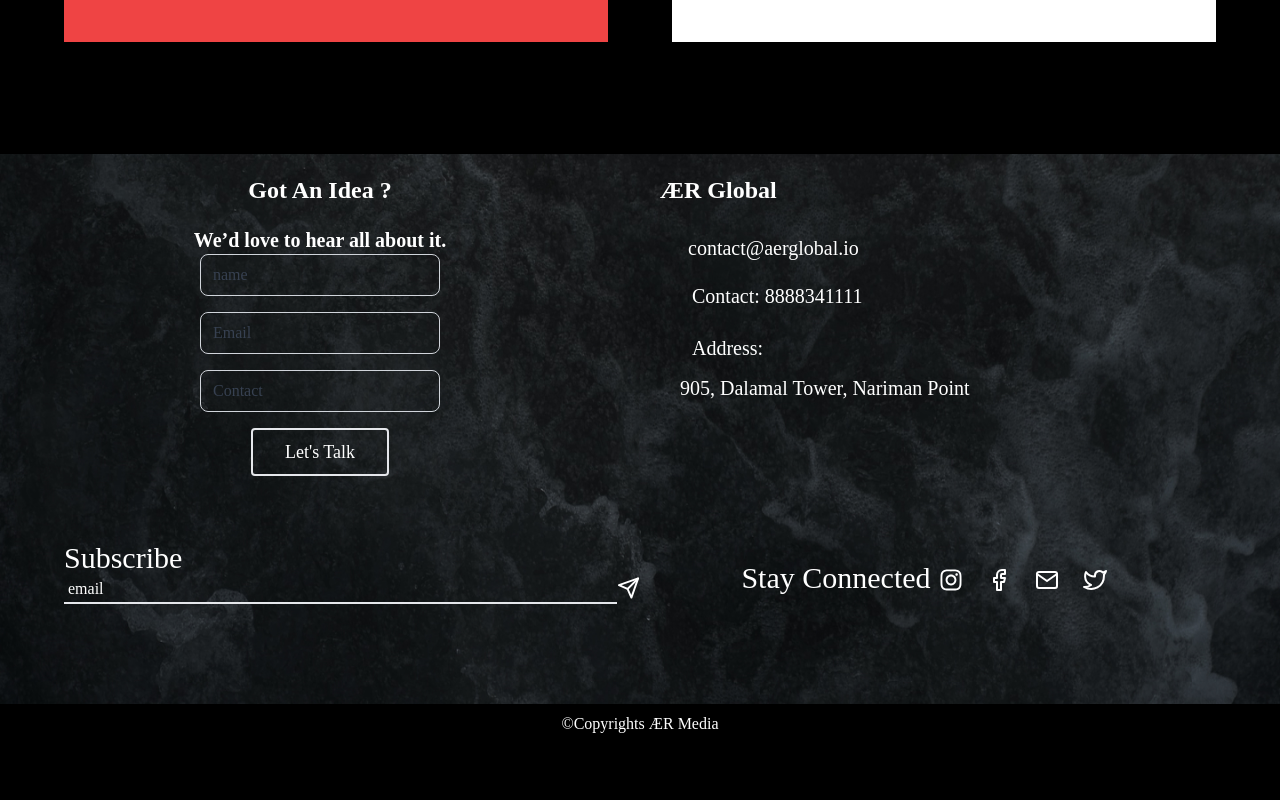
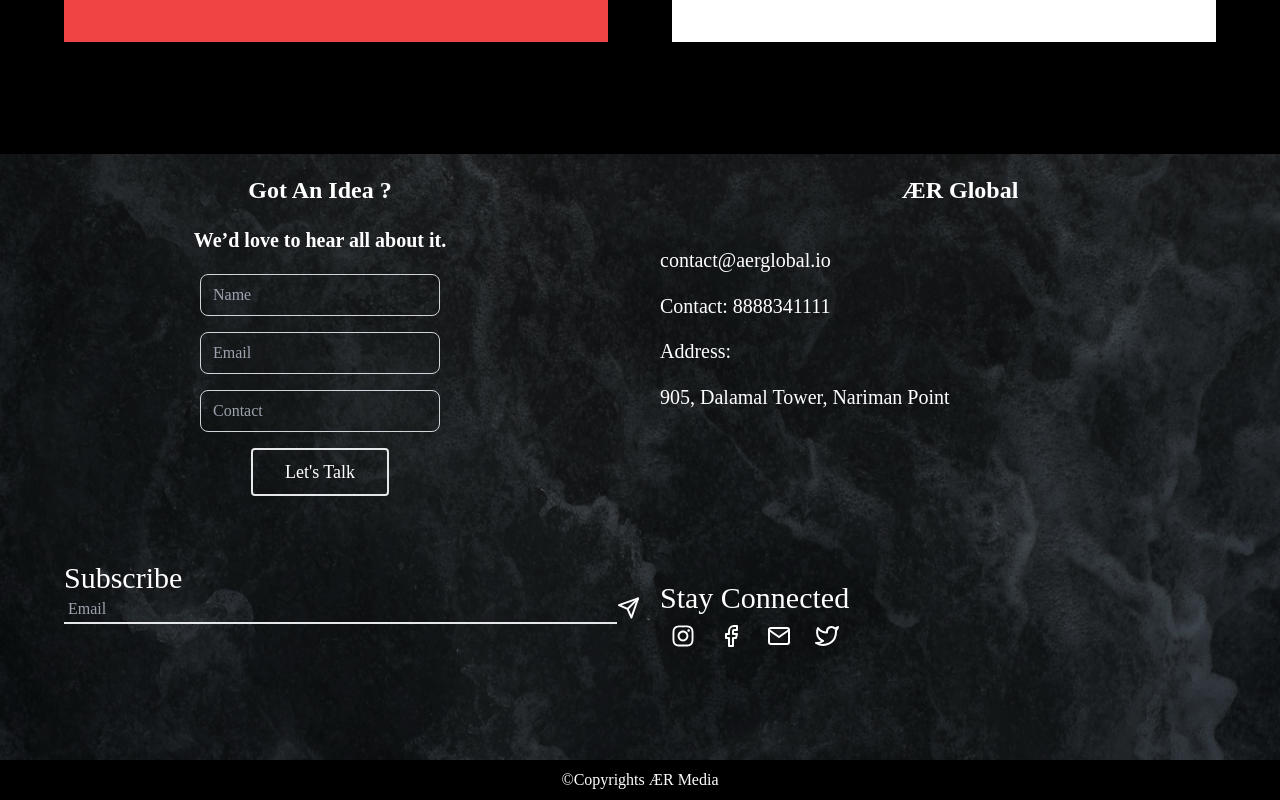
Before and after one commit to Grbmax/global-web, a Next.js app: page / in a window 1280 px wide. Shown: the part 1142-1942 px from the top of the page. Before the commit the page ends 1886 px from the top, so only its background shows below. Built offline with nearby package versions, Linux system fonts and the light colour scheme.

Commit message:
new update

```diff
--- a/components/Footer.tsx
+++ b/components/Footer.tsx
@@ -11,30 +11,40 @@
             <div className={styles.footerbgimg}>
                 <div className="flex flex-wrap">
                     <div className='contact md:w-1/2 lg:w-1/2'>
-                        <div className='flex text-2xl font-extrabold justify-center items-center p-5'>
+                        <div className='flex text-2xl font-extrabold justify-center items-center p-5 '>
                             Got An Idea ?
                         </div>
-                        <div className='flex text-xl font-extrabold justify-center items-center'>
+                        <div className='flex text-xl font-extrabold justify-center items-center pb-5'>
                             We’d love to hear all about it.
                         </div>
                         <div className="lg:w-1/2 md:w-2/3 mx-auto">
                             <div className="flex flex-wrap -m-2">
                                 <div className="p-2 ml-10 mr-10 w-full">
                                     <div className="relative">
-
-                                        <input type="text" id="name" value={"name"} className="w-full bg-transparent rounded-lg border border-gray-300 focus:border-indigo-500 focus:bg-white focus:ring-2 focus:ring-indigo-200 text-base outline-none text-gray-700 py-1 px-3 leading-8 transition-colors duration-200 ease-in-out" />
+                                        <input
+                                        type="text"
+                                        id="name"
+                                        placeholder='Name'
+                                        className="w-full bg-transparent rounded-lg border border-gray-300 focus:border-indigo-500 focus:bg-white focus:ring-2 focus:ring-indigo-200 text-base outline-none text-gray-700 py-1 px-3 leading-8 transition-colors duration-200 ease-in-out" />
                                     </div>
 
                                 </div>
                                 <div className="p-2 ml-10 mr-10 w-full ">
                                     <div className="relative">
-                                        <input type="email" id="email" value={"Email"} className="w-full bg-transparent rounded-lg border border-gray-300 focus:border-indigo-500 focus:bg-white focus:ring-2 focus:ring-indigo-200 text-base outline-none text-gray-700 py-1 px-3 leading-8 transition-colors duration-200 ease-in-out" />
+                                        <input
+                                        type="email"
+                                        id="email"
+                                        placeholder='Email'
+                                        className="w-full bg-transparent rounded-lg border border-gray-300 focus:border-indigo-500 focus:bg-white focus:ring-2 focus:ring-indigo-200 text-base outline-none text-gray-700 py-1 px-3 leading-8 transition-colors duration-200 ease-in-out" />
                                     </div>
                                 </div>
                                 <div className="p-2 ml-10 mr-10 w-full ">
                                     <div className="relative">
-
-                                        <input type="email" id="email" value={"Contact"} className="w-full bg-transparent  rounded-lg border border-gray-300 focus:border-indigo-500 focus:bg-white focus:ring-2 focus:ring-indigo-200 text-base outline-none text-gray-700 py-1 px-3 leading-8 transition-colors duration-200 ease-in-out" />
+                                        <input
+                                        type="email"
+                                        id="email"
+                                        placeholder='Contact'
+                                        className="w-full bg-transparent  rounded-lg border border-gray-300 focus:border-indigo-500 focus:bg-white focus:ring-2 focus:ring-indigo-200 text-base outline-none text-gray-700 py-1 px-3 leading-8 transition-colors duration-200 ease-in-out" />
                                     </div>
                                 </div>
                                 <div className="p-2 w-full">
@@ -46,24 +56,24 @@
                         </div>
                     </div>
 
-                    <div className=" list-none md:w-1/2 lg:w-1/2 p-5 items-center justify-center ">
-                        <li className='text-2xl font-extrabold '>
+                    <div className="address md:w-1/2 lg:w-1/2  ">
+                        <p className='text-2xl flex flex-col font-extrabold items-center justify-center p-5'>
                             ÆR Global
-                        </li>
-                        <div className="  p-5">
-                            <li className=' flex-auto text-xl justify-left p-2'>
+                        </p>
+                        <p className="p-5 flex flex-col justify-center" >
+                            <span className='flex-auto text-xl'>
                                 contact@aerglobal.io
-                            </li>
-                            <li className='flex-auto text-xl justify-left p-3'>
+                            </span><br />
+                            <span className='text-xl '>
                                 Contact: 8888341111
-                            </li>
-                            <li className='flex-auto text-xl justify-left p-3'>
+                            </span><br />
+                            <span className='flex-auto text-xl '>
                                 Address:
-                            </li>
-                            <li className='flex-auto text-xl justify-left '>
+                            </span><br />
+                            <span className='flex-auto text-xl '>
                                 905, Dalamal Tower, Nariman Point
-                            </li>
-                        </div>
+                            </span>
+                        </p>
 
                     </div>
 
@@ -72,22 +82,22 @@
                     <div className='w-full md:w-1/2 lg:w-1/2'>
                         <span className='text-3xl'>
                             Subscribe
-                        </span>
+                        </span><br />
                         <div className='flex'>
 
-                            <input className='p-1 bg-transparent border-b-2 w-full' value={'email'} />
+                            <input className='p-1 bg-transparent border-b-2 w-full' placeholder='Email' />
                             <FiSend className="text-2xl cursor-pointer hover:text-blue-600" />
 
                         </div>
                     </div>
 
-                    <div className="social p-5 flex w-1/2 justify-center">
+                    <div className="social flex flex-col p-5 justify-center items-center">
                         <span className='text-3xl'>
                             Stay Connected
-                        </span><br />
+                        </span>
                         <div className="flex flex-row gap-6 pb-5 m-2">
                             <FaInstagram className="text-2xl cursor-pointer hover:text-pink-600" />
-                            <Link href='https://www.facebook.com/Dekhanee'>
+                            <Link href=''>
                                 <FiFacebook className="text-2xl cursor-pointer hover:text-blue-600" />
                             </Link>
                             <FiMail className="text-2xl cursor-pointer hover:text-yellow-600" />
@@ -99,8 +109,8 @@
 
                 </div>
             </div>
-            <div className='bg-black w-full h-10 flex justify-center items-center'>
-            ©Copyrights ÆR Media
+            <div className='copyright bg-black w-full h-10 flex justify-center items-center'>
+                ©Copyrights ÆR Media
 
             </div>
         </>
```
